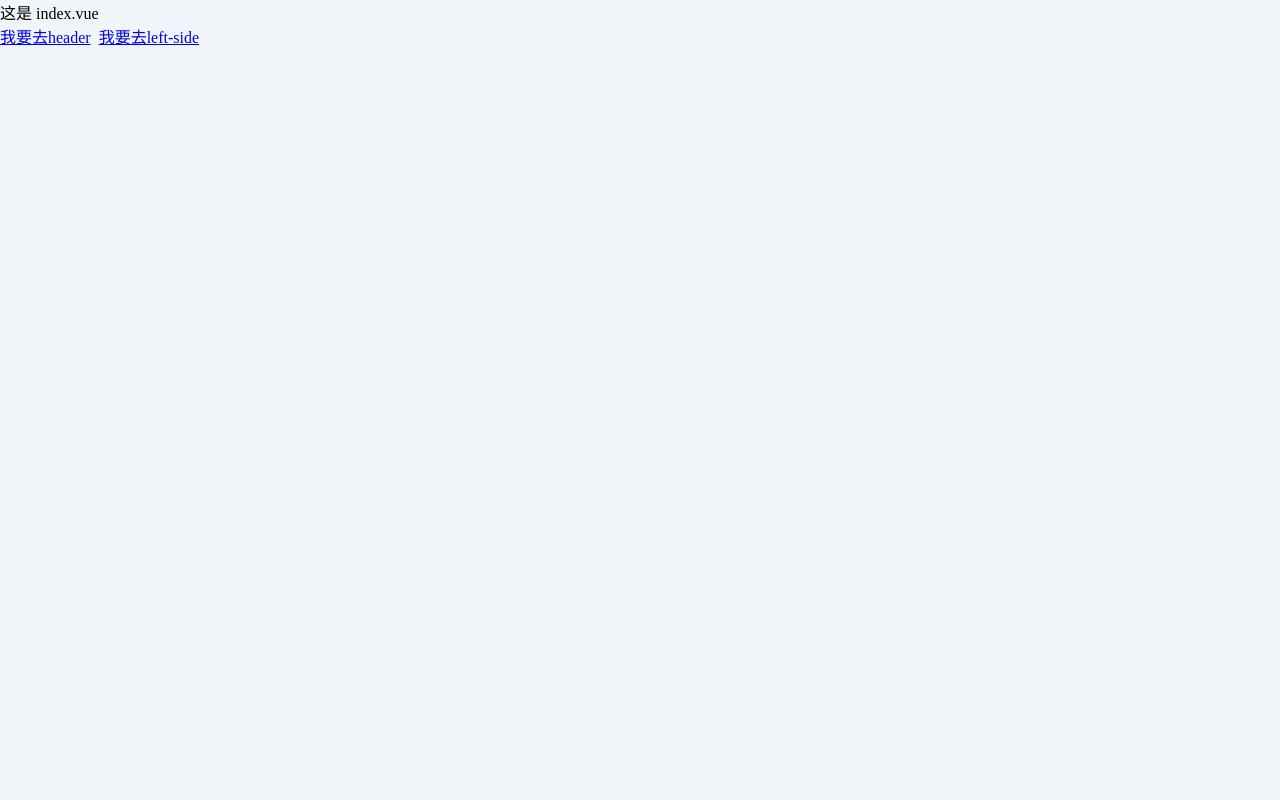
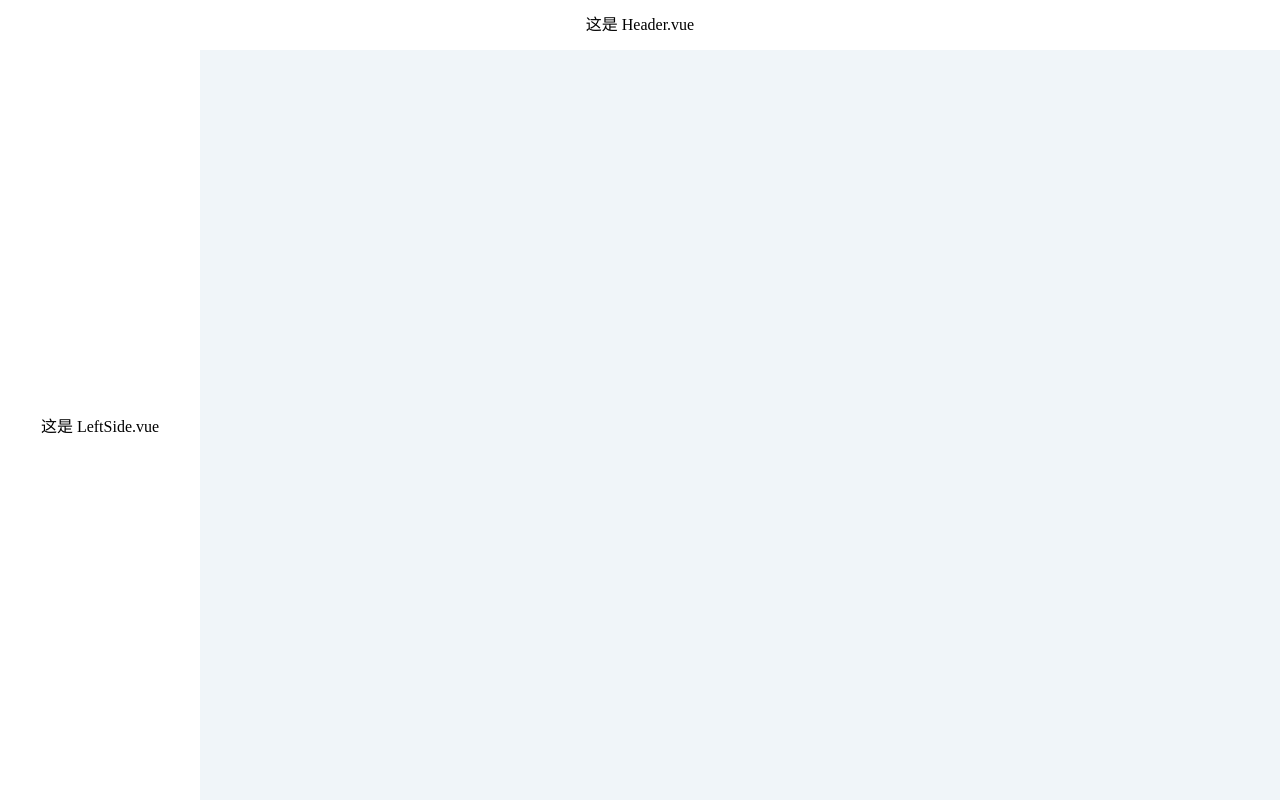
Before and after one commit to QianCCC7/Chinese-Medicine-Data-Visualization-System-Web, a Vue app: page / in a window 1280 px wide. Built offline with nearby package versions, Linux system fonts and the light colour scheme.

Commit message:
前端首页整体布局的实现

```diff
--- a/src/router/index.js
+++ b/src/router/index.js
@@ -7,16 +7,7 @@ const router = createRouter({
         {
             path: "/",
             name: "index",
-            component: () => import("@/views/index.vue"),
-            children: [{
-                path: "/header",
-                name: "header",
-                component: () => import("@/components/Header.vue")
-            }, {
-                path: "/ls",
-                name: "ls",
-                component: () => import("@/components/LeftSide.vue"),
-            }],
+            component: () => import("@/views/index.vue")
         },
     ],
 });
--- a/src/views/index.vue
+++ b/src/views/index.vue
@@ -1,15 +1,19 @@
 <template>
   <div id="container">
-    <p>这是 index.vue</p>
-    <router-link to="/header">我要去header</router-link>&nbsp;
-    <router-link to="/ls">我要去left-side</router-link>
-    <router-view></router-view>
+    <Header id="header"></Header>
+    <LeftSide id="left-side"></LeftSide>
   </div>
 </template>
 
 <script>
+import Header from "@/components/Header.vue";
+import LeftSide from "@/components/LeftSide.vue";
 export default {
   name: "index",
+  components: {
+    Header,
+    LeftSide,
+  }
 }
 </script>
 
@@ -18,4 +22,19 @@ export default {
   height: 100%;
   background-color: rgb(240,245,249);
 }
+#header {
+  height: 50px;
+  background-color: white;
+  text-align: center;
+  line-height: 50px;
+}
+#left-side {
+  width: 200px;
+  /* 高度为: container.height - height.height */
+  height: calc(100% - 50px);
+  background-color: white;
+  display: flex;
+  justify-content: center;
+  align-items: center;
+}
 </style>
```
